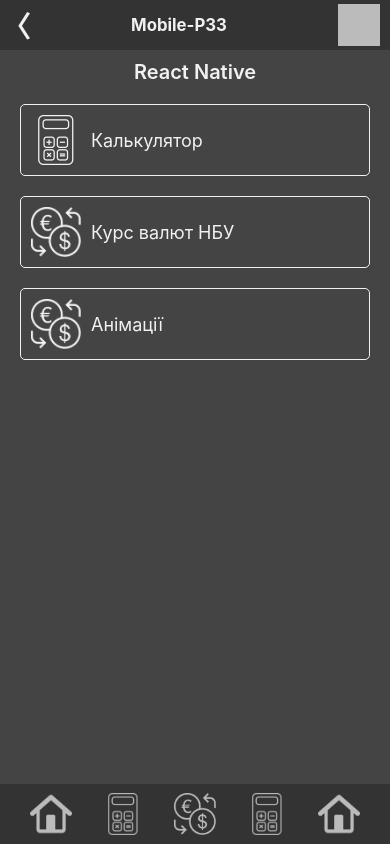
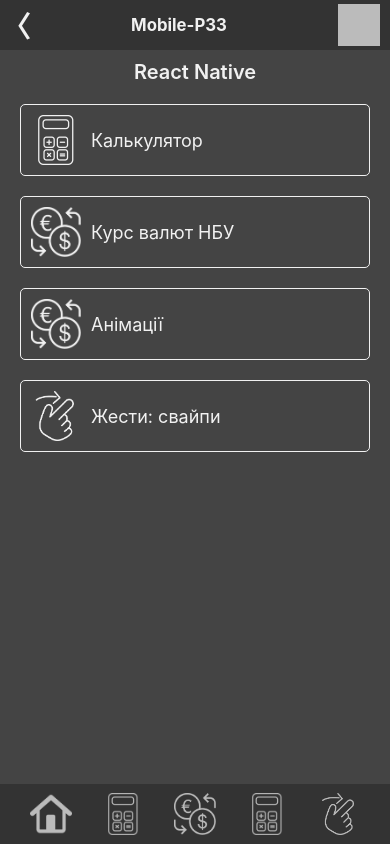
Before and after one commit to dns-lector/ReactNativeP33, a React Native app: screen / in a window 390 px wide. Built offline with nearby package versions, Linux system fonts and the light colour scheme.

Commit message:
Signature

```diff
--- a/src/app/ui/AppContent.tsx
+++ b/src/app/ui/AppContent.tsx
@@ -7,6 +7,7 @@
 import { AppContext } from "../../features/context/AppContext";
 import Rate from "../../pages/rate/Rate";
 import Anim from "../../pages/anim/Anim";
+import Swipe from "../../pages/swipe/Swipe";
 
 const startPage:IRoute = {
     slug: 'home',
@@ -64,10 +65,11 @@
             }
 
             <View style={AppContentStyle.pageWidget}>
-                { page.slug == "home" ? <Home />
-                : page.slug == "anim" ? <Anim />
-                : page.slug == "calc" ? <Calc />
-                : page.slug == "rate" ? <Rate />
+                { page.slug == "home"  ? <Home />
+                : page.slug == "anim"  ? <Anim />
+                : page.slug == "calc"  ? <Calc />
+                : page.slug == "rate"  ? <Rate />
+                : page.slug == "swipe" ? <Swipe />
                 : <Text>Not Found</Text>
                 }
             </View>
@@ -90,9 +92,9 @@
                         <Image style={AppContentStyle.bottomBarIcon}
                             source={require('../../features/asset/calc.png')}/>
                     </TouchableOpacity>
-                    <TouchableOpacity onPress={() => navigate({slug: 'home'})}>
+                    <TouchableOpacity onPress={() => navigate({slug: 'swipe'})}>
                         <Image style={AppContentStyle.bottomBarIcon}
-                            source={require('../../features/asset/home.png')}/>
+                            source={require('../../features/asset/swipe.png')}/>
                     </TouchableOpacity>
                 </View>
             }
--- a/src/pages/home/Home.tsx
+++ b/src/pages/home/Home.tsx
@@ -38,5 +38,15 @@
             <Text
                 style={HomeStyle.navText}>Анімації</Text>
         </TouchableOpacity>
+
+        <TouchableOpacity
+            style={HomeStyle.navItem}
+            onPress={() => navigate({slug: 'swipe'})}>
+            <Image
+                source={require('../../features/asset/swipe.png')}
+                style={HomeStyle.navImage}/>
+            <Text
+                style={HomeStyle.navText}>Жести: свайпи</Text>
+        </TouchableOpacity>
     </View>;
 }
--- /dev/null
+++ b/src/pages/swipe/Swipe.tsx
@@ -0,0 +1,49 @@
+import { GestureResponderEvent, Text, TouchableWithoutFeedback, useWindowDimensions, View } from "react-native";
+import SwipeStyle from "./ui/SwipeStyle";
+import { useState } from "react";
+
+let eventBegin:GestureResponderEvent|null = null;
+
+export default function Swipe() {
+    const {width, height} = useWindowDimensions();
+    const shortestSide = Math.min(width, height);
+    const fieldSize = 0.96 * shortestSide;
+    const [text, setText] = useState<string>("");
+
+    const onGestureBegin = (event: GestureResponderEvent) => {
+        /*
+        event.nativeEvent.pageX/Y - відлік від меж пристрою (сторінки)
+        event.nativeEvent.locationX/Y - від меж блоку-детектора
+        */
+        eventBegin = event;
+    };
+    const onGestureEnd = (event: GestureResponderEvent) => {
+        if(eventBegin) {
+            setText(`dX=${ event.nativeEvent.locationX - eventBegin.nativeEvent.locationX} dY=${event.nativeEvent.locationY - eventBegin.nativeEvent.locationY}` );
+        }
+    };
+
+    return <View style={{flexDirection: width < height ? "column" : "row", alignItems:"center"}}>
+        <Text>Swipe: {text}</Text>
+        <TouchableWithoutFeedback onPressIn={onGestureBegin} onPressOut={onGestureEnd}>
+            <View style={{width: fieldSize, height: fieldSize, backgroundColor: "#555"}}></View>
+        </TouchableWithoutFeedback>
+    </View>;
+}
+/*
+Свайп - жест, який складається з послідовності:
+-торкання
+-проведення
+-відпускання
+Особливості:
+- слід обмежити мінімальну довжину проведення
+- ... мінімальну швидкість ...
+Питання:
+чи буде залежати координатна сітка від орієнтації пристрою?
+
+Д.З. Створити release-збірку застосунку.
+Переіменувати результат (АРК)
+та викласти файл на загальний доступ (спробувати
+додати як звіт з ДЗ, якщо не прикріплятиметься, то
+дати посилання на ресурс)
+*/
--- /dev/null
+++ b/src/pages/swipe/ui/SwipeStyle.ts
@@ -0,0 +1,7 @@
+import { StyleSheet } from "react-native";
+
+const SwipeStyle = StyleSheet.create({
+
+});
+
+export default SwipeStyle;
```
Also changed, not shown: intro.txt, src/features/asset/swipe.png (added), 1 other file (tests, documents, lock files or other folders).
